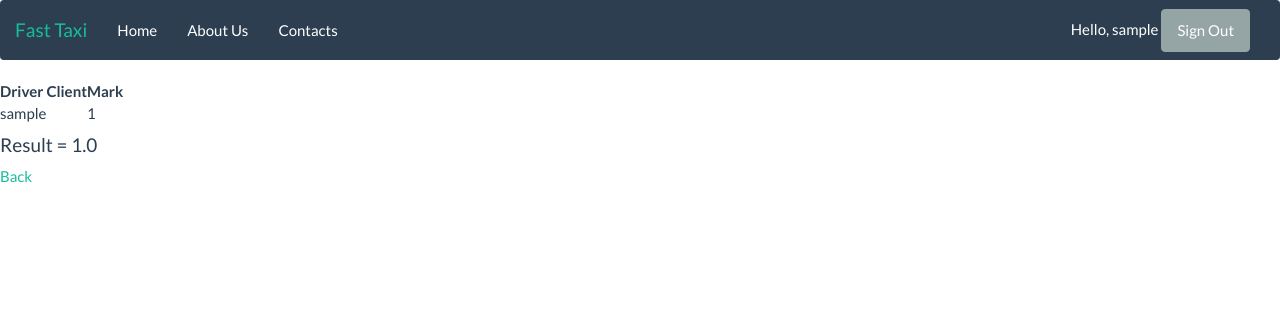
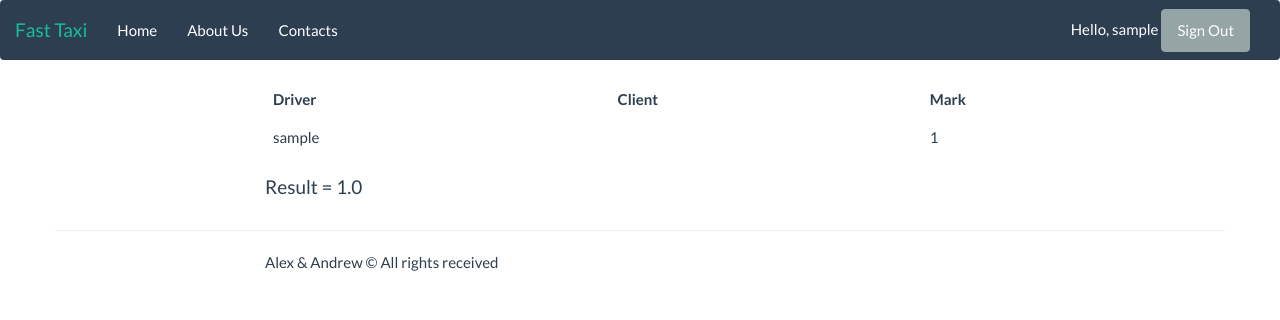
Before and after one commit to andriyl1993/taxi, a Django app: page /rating/ in a window 1280 px wide. Shown: the top 320 px of the page. Run offline with Django 3.2, Linux system fonts and the light colour scheme; a user stored in the database is signed in; tables that the repository leaves empty hold one stand-in row (values such as "Sample post"); some libraries are stand-ins or nearby versions.

Commit message:
idk what

```diff
--- a/bugs.txt
+++ b/bugs.txt
@@ -3,5 +3,6 @@
 3. не можу відправити замовленняю хз чого
 4. на карті голубий кружечок лишній
 5. перший раз часто на хрещатик кидає GPS
-6. на index.html if user.is_authentificate === true, а на інших сторінках false, хоч я залогінений
+6. на index.html if user.is_authentificated === true, а на інших сторінках false, хоч я залогінений
 7. /rating/ помилка
+8. history при кліку на марк 2 рази вилазить 2 поля. коли нажимаєш сейв, рейтинг не обновляє
--- a/taxi_app/templates/favourite_drivers.html
+++ b/taxi_app/templates/favourite_drivers.html
@@ -10,9 +10,10 @@
 <body>
 	{% csrf_token %}
 	<div>{% include 'topmenu.html' %}</div>
-	<table>
+	<table class="table">
 		<tr>
 			<th>Driver</th>
+			<th>Status</th>
 	   </tr>
 		{% for d in fd %}
 			<tr>
--- a/taxi_app/templates/rating.html
+++ b/taxi_app/templates/rating.html
@@ -10,8 +10,12 @@
 <body>
 	{% csrf_token %}
 	<div>{% include 'topmenu.html' %}</div>
+	<div class="container">
+		<div class="row">
+			<div class="col-md-2">{% include 'leftmenu.html' %}</div>
+			<div class="col-md-10">
 
-	<table>
+	<table class="table">
 		<tr>
 			<th>Driver</th>
 			<th>Client</th>
@@ -25,7 +29,15 @@
 			</tr>
 		{% endfor %}
 	</table>
-	<h4>Result = {{ mark }}</h4>
-	<a href="/">Back</a>
+	<h4>Result = {{ mark }}</h4></div>
+		</div>
+		<div class="footer">
+			<div class="row">
+				<hr>
+				<div class="col-md-2"></div>
+				<div class="col-md-10">Alex & Andrew &copy; All rights received</div>
+			</div>
+		</div>
+	</div>
 </body>
 </html>
--- a/taxi_app/templates/user_profile.html
+++ b/taxi_app/templates/user_profile.html
@@ -5,7 +5,7 @@
 <head>
 	<title>Taxi</title>
 	<script type="text/javascript" src="http://code.jquery.com/jquery-2.1.0.min.js"></script>
-	<link rel="stylesheet" type="text/css" href="{% static 'css/bootstrap.css' %}"></head>
+	<link rel="stylesheet" type="text/css" href="{% static 'bootstrap/css/bootstrap.css' %}"></head>
 <body>
 	{% csrf_token %}
 	<div>{% include 'topmenu.html' %}</div>
```
